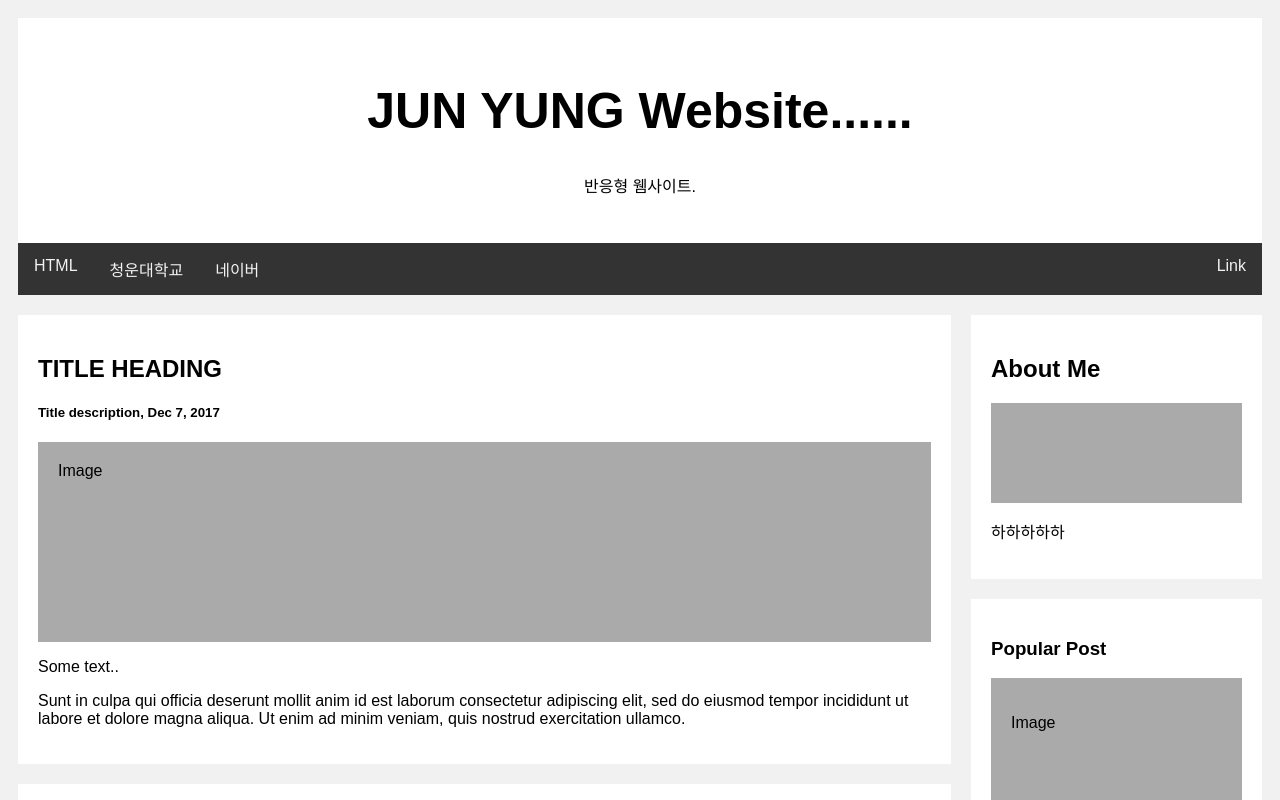
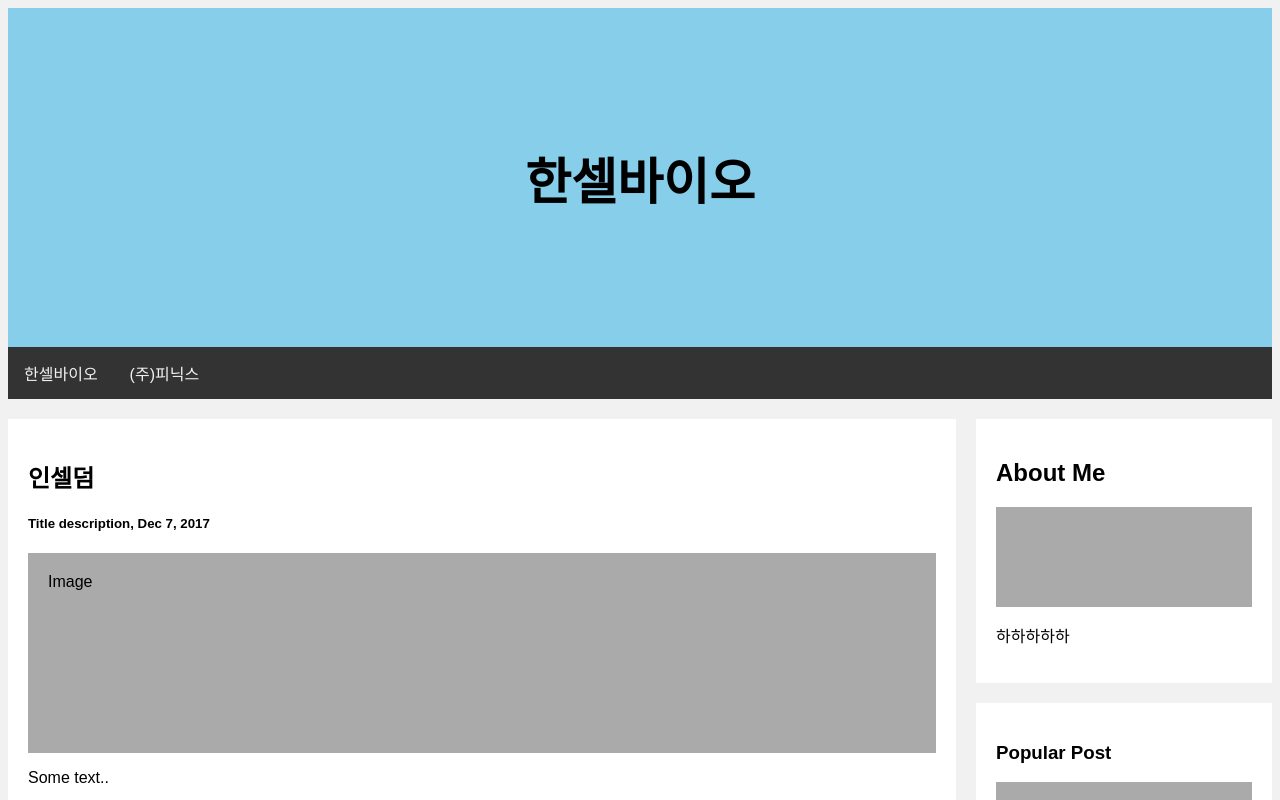
Before and after one commit to anjunyung03/anjunyung03, a plain HTML site: page index.html in a window 1280 px wide. Shown: the top 800 px of the page. Drawn offline with Linux system fonts and the light colour scheme.

Commit message:
edit
page edit

```diff
--- a/index.html
+++ b/index.html
@@ -8,15 +8,15 @@
 
 body {
   font-family: Arial;
-  padding: 10px;
+  padding: 0x;
   background: #f1f1f1;
 }
 
 /* Header/Blog Title */
 .header {
-  padding: 30px;
+  padding: 100px;
   text-align: center;
-  background: white;
+  background: skyblue;
 }
 
 .header h1 {
@@ -110,21 +110,18 @@ body {
 <body>
 
 <div class="header">
-  <h1>JUN YUNG Website......</h1>
-  <p>반응형 웸사이트.</p>
+  <h1>한셀바이오</h1>
 </div>
 
 <div class="topnav">
-  <a href="./html/book.html">HTML</a>
-  <a href="http://www.chungwoon.ac.kr">청운대학교</a>
-  <a href="http://naver.com">네이버</a>
-  <a href="#" style="float:right">Link</a>
+  <a href="https://smartstore.naver.com/hancell">한셀바이오</a>
+  <a href="https://smartstore.naver.com/9251?NaPm=ct%3Djwkd223i%7Cci%3Dcheckout%7Ctr%3Dds%7Ctrx%3D%7Chk%3Dcfd933f14d64edb470ad141338429d425d6b7bfa">(주)피닉스</a>
 </div>
 
-<div class="row">
+<div class="high">
   <div class="leftcolumn">
     <div class="card">
-      <h2>TITLE HEADING</h2>
+      <h2>인셀덤</h2>
       <h5>Title description, Dec 7, 2017</h5>
       <div class="fakeimg" style="height:200px;">Image</div>
       <p>Some text..</p>
```
